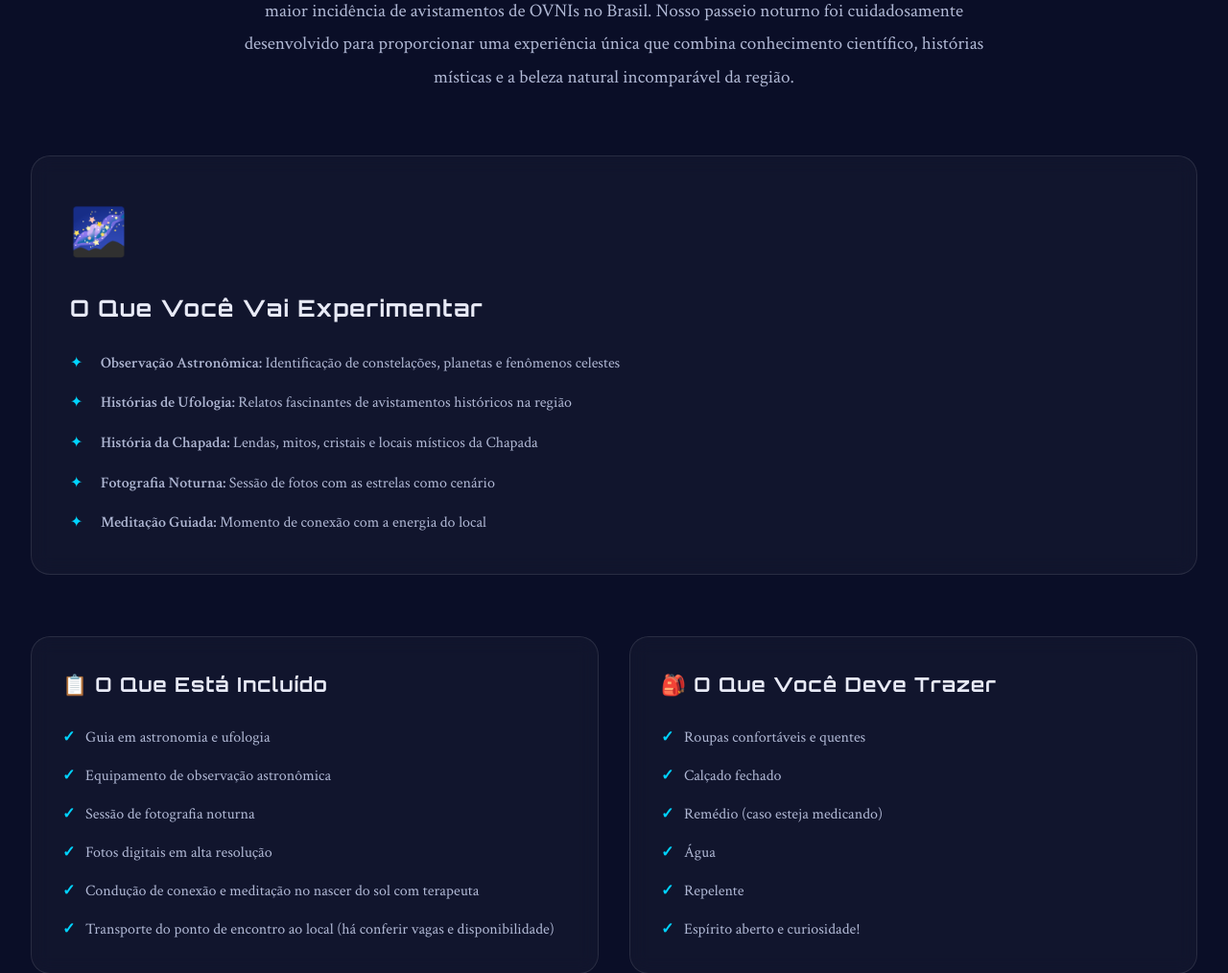
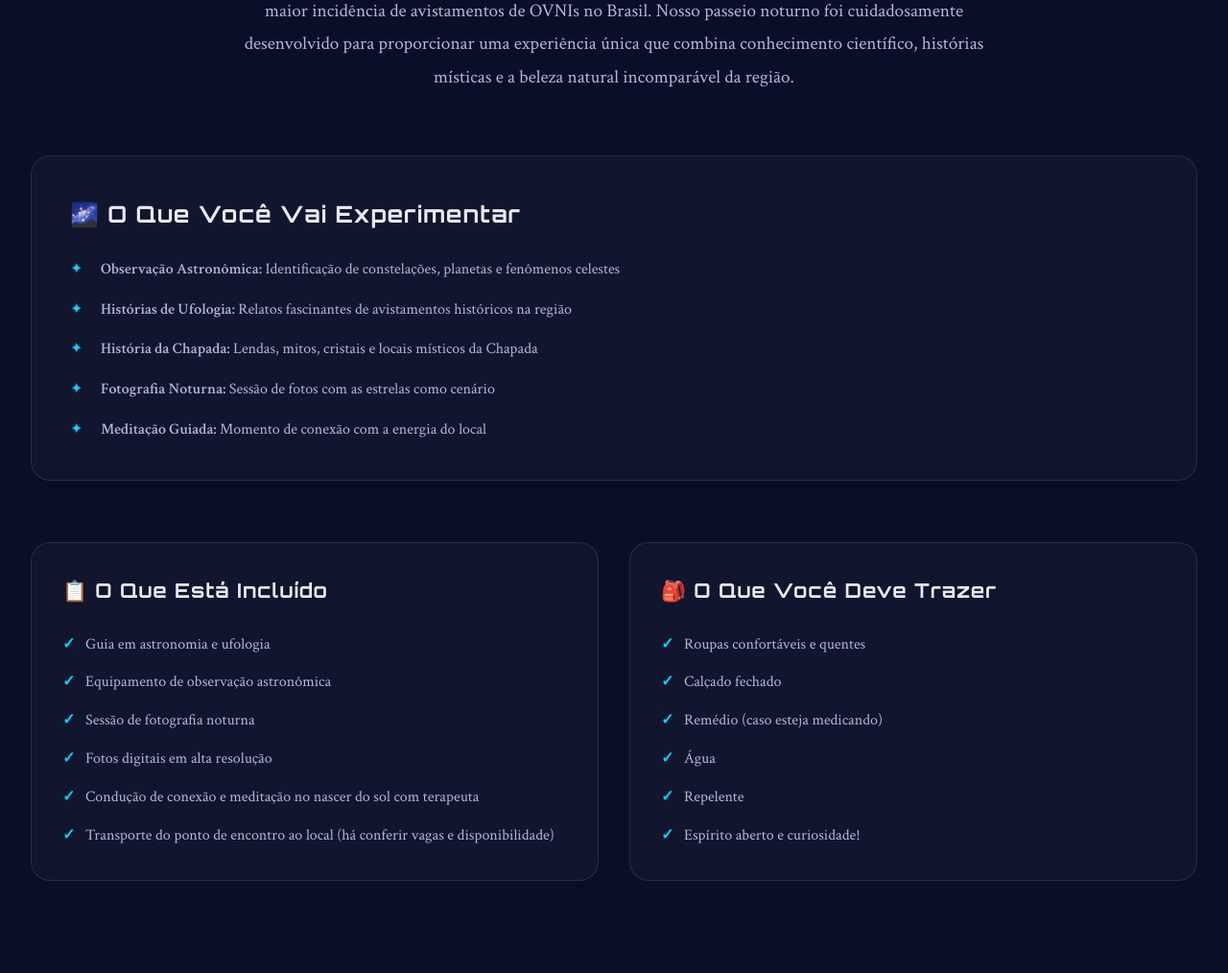
Before and after one commit to passeioestelar-lang/passeioestelar, a Flask app: page /sobre in a window 1280 px wide. Shown: the part 612-1626 px from the top of the page at 96% size. Run offline with Flask 3, Linux system fonts and the light colour scheme.

Commit message:
about.html

```diff
--- a/templates/about.html
+++ b/templates/about.html
@@ -25,8 +25,7 @@
 
         <div class="about-grid">
             <div class="about-section">
-                <div class="about-icon">🌌</div>
-                <h3>O Que Você Vai Experimentar</h3>
+                <h3>🌌 O Que Você Vai Experimentar</h3>
                 <ul class="about-list">
                     <li><strong>Observação Astronômica:</strong> Identificação de constelações, planetas e fenômenos celestes</li>
                     <li><strong>Histórias de Ufologia:</strong> Relatos fascinantes de avistamentos históricos na região</li>
```
